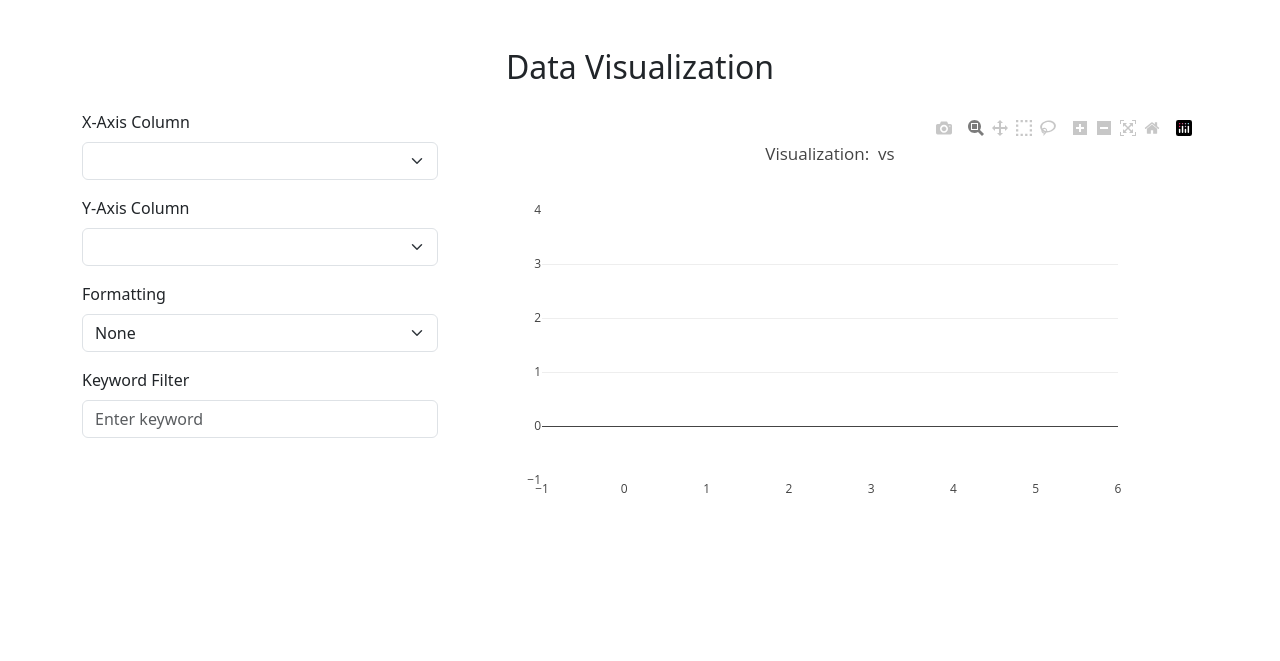
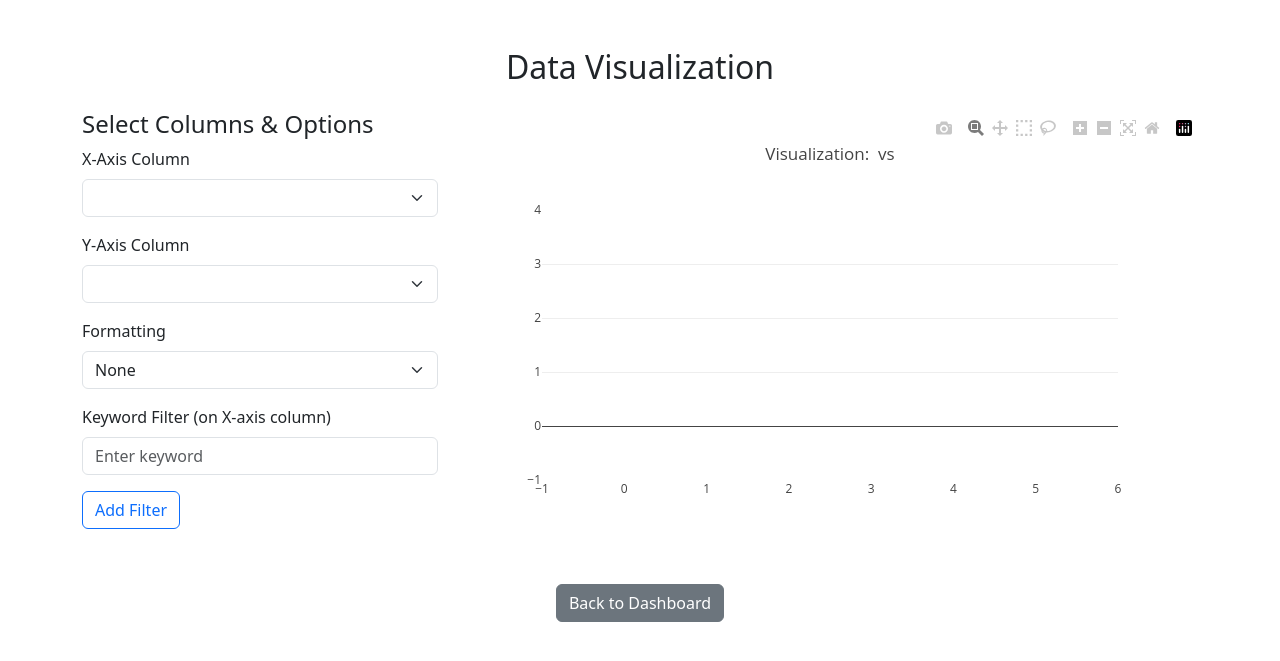
Before and after one commit to FawadUlHassan/bi-app-msd, a Flask app: template templates/visualization.html in a window 1280 px wide. Shown: the top 661 px of the page. Run offline with Flask 3, Linux system fonts and the light colour scheme; the template is opened without the code that fills it: most values are stand-ins (such as "Sample title", 1, 10 or a date in 2020); lists and menus that the app fills with data are empty; some libraries are stand-ins or nearby versions.

Commit message:
Additional fitlers functionality v1.0 - needs to work on multiple same filters too - will do that later

```diff
--- a/static/js/visualization.js
+++ b/static/js/visualization.js
@@ -1,11 +1,16 @@
+console.log("Initializing visualization.js...");
+
 const parsedRows = window.parsedRowsData;
 const columns = window.columnsData;
-
 const xSelect = document.getElementById('x_col');
 const ySelect = document.getElementById('y_col');
 const formatSelect = document.getElementById('format_option');
 const keywordInput = document.getElementById('keyword_filter');
 
+const addFilterBtn = document.getElementById('add_filter_btn');
+const filtersContainer = document.getElementById('filters_container');
+
+// Populate dropdowns with columns (same as your provided code)
 columns.forEach(col => {
     const xOption = document.createElement('option');
     xOption.value = col;
@@ -21,20 +26,67 @@ columns.forEach(col => {
 if (columns.length > 0) xSelect.value = columns[0];
 if (columns.length > 1) ySelect.value = columns[1];
 
+// Compute distinct values for each column to support multiple filters
+const distinctValues = {};
+columns.forEach(col => {
+    const set = new Set();
+    parsedRows.forEach(row => {
+        if (row && row.original && row.original[col] != null) {
+            set.add(row.original[col].toString());
+        }
+    });
+    distinctValues[col] = Array.from(set);
+});
+console.log("distinctValues:", distinctValues);
+
+// Function to read current filters from the UI
+function getCurrentFilters() {
+    const filters = [];
+    const rows = filtersContainer.querySelectorAll('div.d-flex');
+    rows.forEach(row => {
+        const selects = row.querySelectorAll('select');
+        if (selects.length === 2) {
+            const colSelect = selects[0];
+            const valSelect = selects[1];
+            const col = colSelect.value;
+            const val = valSelect.value;
+            if (col && val) {
+                filters.push({ column: col, value: val });
+            }
+        }
+    });
+    return filters;
+}
+
+// Use your original getFilteredRows logic and integrate column-value filters
 function getFilteredRows() {
     const keyword = keywordInput.value.toLowerCase();
     const x_col = xSelect.value;
+    const activeFilters = getCurrentFilters();
 
-    if (!keyword) {
-        return parsedRows;
+    // Start with all rows
+    let filtered = parsedRows;
+
+    // Keyword filter (unchanged from your code)
+    if (keyword && x_col) {
+        filtered = filtered.filter(row => {
+            const val = (row.original[x_col] || '').toString().toLowerCase();
+            return val.includes(keyword);
+        });
     }
 
-    return parsedRows.filter(row => {
-        const val = (row.original[x_col] || '').toString().toLowerCase();
-        return val.includes(keyword);
-    });
+    // Apply column-value filters
+    for (const f of activeFilters) {
+        filtered = filtered.filter(row => {
+            const colVal = row.original[f.column];
+            return colVal != null && colVal.toString() === f.value;
+        });
+    }
+
+    return filtered;
 }
 
+// Use your original drawChart logic exactly as given in your snippet
 function drawChart() {
     const filteredRows = getFilteredRows();
     const x_col = xSelect.value;
@@ -48,7 +100,6 @@ function drawChart() {
     for (const row of filteredRows) {
         const orig = row.original;
         const num = row.numeric;
-
         let val = num[y_col];
         if (typeof val === 'number') {
             x_data.push(orig[x_col]);
@@ -60,7 +111,6 @@ function drawChart() {
             } else {
                 formattedValue = val.toLocaleString();
             }
-
             hover_text.push(`${x_col}: ${orig[x_col]}<br>${y_col}: ${formattedValue}`);
             y_data.push(val);
         }
@@ -92,9 +142,73 @@ function drawChart() {
     Plotly.newPlot('chart', [trace], layout);
 }
 
-drawChart();
+// Add filter row logic (same as in the previously working filters code)
+function addFilterRow() {
+    const filterRow = document.createElement('div');
+    filterRow.className = 'd-flex mb-2 align-items-start flex-wrap';
 
+    const colSelect = document.createElement('select');
+    colSelect.className = 'form-select me-2 mb-2';
+    colSelect.innerHTML = '<option value="">Select Column</option>';
+    columns.forEach(c => {
+        const opt = document.createElement('option');
+        opt.value = c;
+        opt.textContent = c;
+        colSelect.appendChild(opt);
+    });
+
+    const valSelect = document.createElement('select');
+    valSelect.className = 'form-select me-2 mb-2';
+    valSelect.style.display = 'none';
+
+    const removeBtn = document.createElement('button');
+    removeBtn.type = 'button';
+    removeBtn.className = 'btn btn-sm btn-danger mb-2';
+    removeBtn.textContent = 'X';
+
+    filterRow.appendChild(colSelect);
+    filterRow.appendChild(valSelect);
+    filterRow.appendChild(removeBtn);
+    filtersContainer.appendChild(filterRow);
+
+    colSelect.addEventListener('change', () => {
+        const selectedCol = colSelect.value;
+        if (selectedCol) {
+            valSelect.innerHTML = '';
+            const vals = distinctValues[selectedCol] || [];
+            valSelect.appendChild(new Option("Select Value", ""));
+            vals.forEach(v => {
+                const opt = document.createElement('option');
+                opt.value = v;
+                opt.textContent = v;
+                valSelect.appendChild(opt);
+            });
+            valSelect.style.display = 'block';
+        } else {
+            valSelect.style.display = 'none';
+        }
+        drawChart();
+    });
+
+    valSelect.addEventListener('change', () => {
+        drawChart();
+    });
+
+    removeBtn.addEventListener('click', () => {
+        filterRow.remove();
+        drawChart();
+    });
+}
+
+// Event listeners (same as your snippet)
 xSelect.addEventListener('change', drawChart);
 ySelect.addEventListener('change', drawChart);
 formatSelect.addEventListener('change', drawChart);
 keywordInput.addEventListener('input', drawChart);
+addFilterBtn.addEventListener('click', () => {
+    addFilterRow();
+});
+
+// Initial chart
+drawChart();
+console.log("Initialization complete.");
--- a/templates/visualization.html
+++ b/templates/visualization.html
@@ -12,7 +12,10 @@
         <h2 class="text-center">Data Visualization</h2>
 
         <div class="row mt-4">
+            <!-- Column and format selection form -->
             <div class="col-md-4">
+                <h4>Select Columns & Options</h4>
+                <form id="column-form" onsubmit="return false;">
                     <div class="mb-3">
                         <label for="x_col" class="form-label">X-Axis Column</label>
                         <select name="x_col" id="x_col" class="form-select"></select>
@@ -30,14 +33,24 @@
                         </select>
                     </div>
                     <div class="mb-3">
-                    <label for="keyword_filter" class="form-label">Keyword Filter</label>
+                        <label for="keyword_filter" class="form-label">Keyword Filter (on X-axis column)</label>
                         <input type="text" id="keyword_filter" class="form-control" placeholder="Enter keyword">
+                    </div>
+                </form>
+                <div class="mb-3">
+                    <button id="add_filter_btn" class="btn btn-outline-primary">Add Filter</button>
+                </div>
+                <div id="filters_container"></div>
+            </div>
+
+            <!-- Chart area -->
+            <div class="col-md-8">
+                <div id="chart"></div>
             </div>
         </div>
 
-            <div class="col-md-8">
-                <div id="chart"></div>
-            </div>
+        <div class="text-center mt-4">
+            <a href="{{ url_for('dashboard') }}" class="btn btn-secondary">Back to Dashboard</a>
         </div>
     </div>
 
```
Lines whose indentation alone changed are shown as unchanged.
